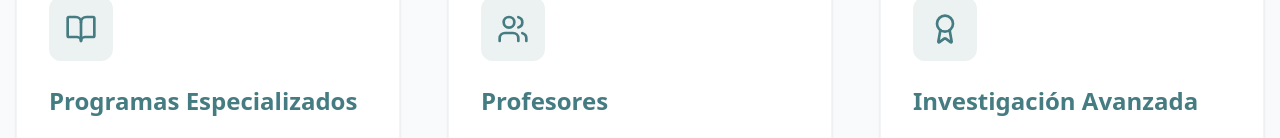
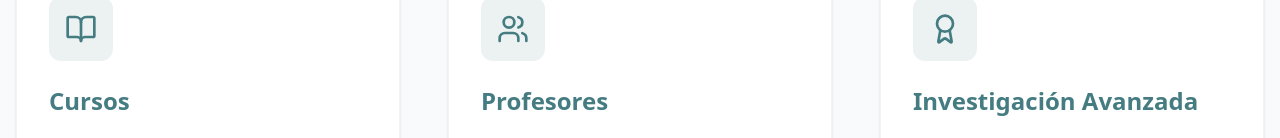
Before and after one commit to javijec/PosMat, a React (Vite) app: page / in a window 1280 px wide. Shown: the part 813-951 px from the top of the page. Built offline with nearby package versions, Linux system fonts and the light colour scheme.

Commit message:
feat: update Features component to link to courses and enhance descriptions

```diff
--- a/src/components/Home/components/Features.jsx
+++ b/src/components/Home/components/Features.jsx
@@ -7,11 +7,13 @@ const Features = () => {
     <div className="py-24 bg-gray-50">
       <div className="max-w-7xl mx-auto px-4">
         <div className="grid grid-cols-1 md:grid-cols-3 gap-12">
-          <FeatureCard
-            icon={<BookOpen className="h-8 w-8 text-[#447c82]" />}
-            title="Programas Especializados"
-            description="Ofrecemos programas de maestría y doctorado en ciencia de materiales."
-          />
+          <Link to="/courses" className="group">
+            <FeatureCard
+              icon={<BookOpen className="h-8 w-8 text-[#447c82]" />}
+              title="Cursos"
+              description="Descubre los cursos disponibles"
+            />
+          </Link>
           <Link to="/professors" className="group">
             <FeatureCard
               icon={<Users className="h-8 w-8 text-[#447c82]" />}
```
